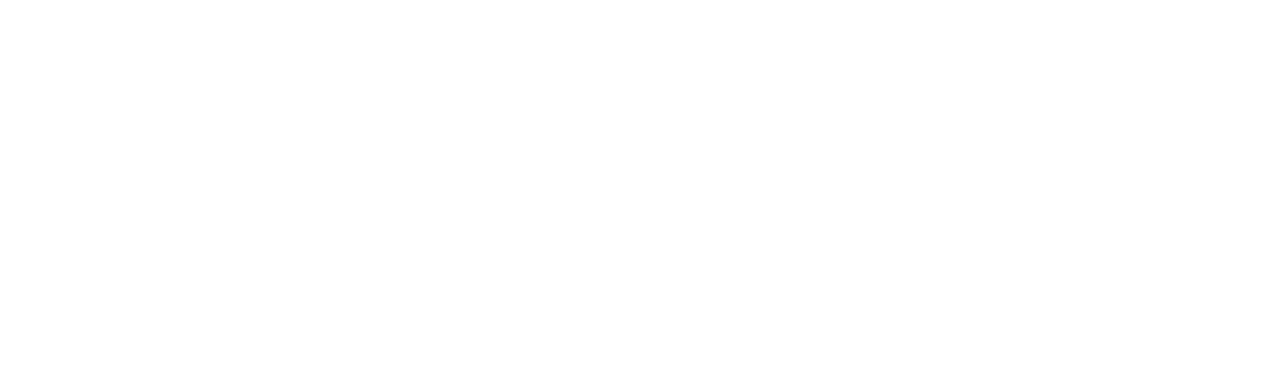
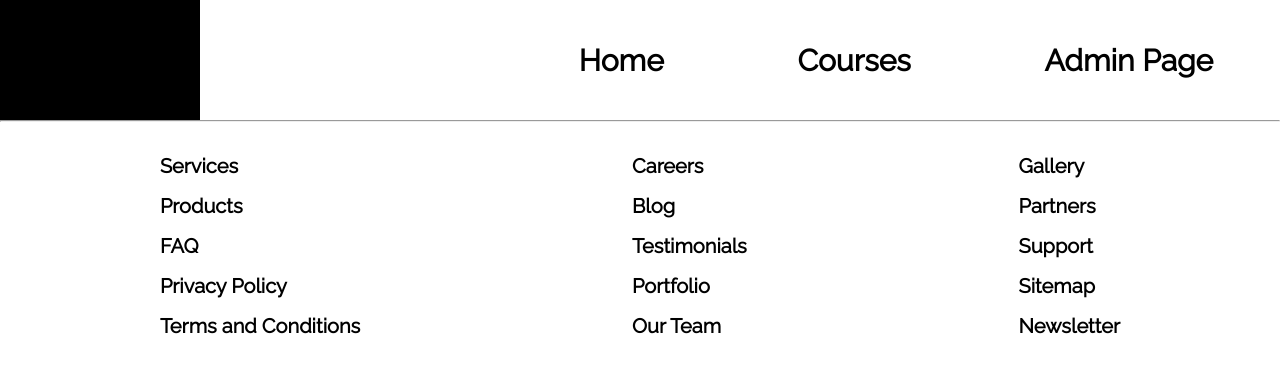
Before and after one commit to NitayElzur/Courses, a React (Vite) app: page / in a window 1280 px wide. Shown: the top 372 px of the page. Built offline with nearby package versions, Linux system fonts and the light colour scheme.

Commit message:
layout basic

```diff
--- a/index.html
+++ b/index.html
@@ -3,7 +3,7 @@
   <head>
     <meta charset="UTF-8" />
     <meta name="viewport" content="width=device-width, initial-scale=1.0" />
-    <title>Courses 4u</title>
+    <title>High Road</title>
   </head>
   <body>
     <div id="root"></div>
--- a/src/App.css
+++ b/src/App.css
@@ -6,3 +6,17 @@
     box-sizing: border-box;
     font-family: Raleway;
 }
+html, body, #root{
+    width: 100vw;
+    height: 100vh;
+}
+
+
+:root {
+    font-size: 20px;
+}
+
+a {
+    color: black;
+    text-decoration: none;
+}
--- a/src/Components/Layout/Layout.css
+++ b/src/Components/Layout/Layout.css
@@ -1,4 +1,106 @@
 #layoutMain {
+    height: 100%;
+    width: 100%;
+}
+
+#layoutHeader {
+    position: fixed;
+    top: 0;
+    width: 100%;
+    height: 15vh;
+    display: flex;
+    align-items: center;
+    justify-content: space-between;
+}
+
+#layoutContent {
+    position: absolute;
+    top: 15vh;
+    width: 100%;
+}
+
+#layoutLogo {
+    width: 200px;
+    height: 100%;
+    background-color: black;
+}
+
+#layoutLinks {
+    display: flex;
+    width: 60%;
+    justify-content: space-around;
+}
+
+.headerLink {
+    font-weight: bold;
+    font-size: 1.5rem;
+    position: relative;
+    transition: 0.5s;
+}
+
+.headerLink::after,
+.headerLink::before {
+    content: '';
+    position: absolute;
+    bottom: -3px;
+    height: 2px;
+    width: 0;
+    background-color: black;
+    opacity: 0;
+    transition: all 0.5s;
+
+}
+
+.headerLink::after {
+    left: 50%;
+}
+
+.headerLink::before {
+    right: 50%;
+}
+
+.headerLink:hover::before,
+.headerLink:hover::after {
+    width: 60%;
+    opacity: 1;
+}
+
+.headerLink:hover {
+    transform: scale(1.2);
+}
+
+#mobileLinks {
+    width: 20%;
+}
+
+#divLinks {
+    position: fixed;
+    top: 15vh;
+    right: 0;
     width: 100vw;
-    height: 10vh;
+    height: 60vh;
+    display: flex;
+    flex-direction: column;
+    justify-content: space-evenly;
+    align-items: center;
+    background-color: white;
+    z-index: 1;
 }
+
+.dummyLink {
+    font-weight: bold;
+}
+
+#footerLinks {
+    width: 100%;
+    display: flex;
+    justify-content: space-around;
+    padding: 3vh;
+}
+
+.footerColumnLink {
+    height: 25vh;
+    display: flex;
+    flex-direction: column;
+    justify-content: space-around;
+}
--- a/src/Components/Layout/Layout.jsx
+++ b/src/Components/Layout/Layout.jsx
@@ -1,9 +1,86 @@
+import { useEffect, useState } from 'react';
 import './Layout.css'
 import { Outlet, Link } from 'react-router-dom';
+import MobileButton from './MobileButton/MobileButton';
 function Layout() {
+    const [width, setWidth] = useState(0);
+    const [isMobile, setIsMobile] = useState(false);
+    const [isMenuOpen, setIsMenuOpen] = useState(false);
+    useEffect(() => {
+        window.innerWidth < 769 ? setIsMobile(true) : setIsMobile(false)
+        window.addEventListener('resize', () => { setWidth(window.innerWidth) })
+    }, [isMobile, width])
+    useEffect(() => {
+        isMenuOpen ? console.log('open') : console.log('close')
+    }, [isMenuOpen])
     return (
         <div id='layoutMain'>
+            <div id="layoutHeader">
+                <div id='layoutLogo'>
 
+                </div>
+                {isMobile ?
+                    <div id='mobileLinks'>
+                        <MobileButton isMenu={isMenuOpen} setMenu={setIsMenuOpen} />
+                    </div>
+                    :
+                    <div id="layoutLinks">
+                        <Link className='headerLink'>
+                            Home
+                        </Link>
+                        <Link className='headerLink'>
+                            Courses
+                        </Link>
+                        <Link className='headerLink'>
+                            Admin Page
+                        </Link>
+                    </div>
+
+                }
+            </div>
+            {isMenuOpen &&
+                            <div id="divLinks">
+                                <Link className='headerLink'>
+                                    Home
+                                </Link>
+                                <Link className='headerLink'>
+                                    Courses
+                                </Link>
+                                <Link className='headerLink'>
+                                    Admin Page
+                                </Link>
+                            </div>
+                        }
+            <div id="layoutContent">
+                <Outlet />
+                <hr />
+                <div id="layoutFooter">
+                    <div id="footerContact"></div>
+                    <div id="footerLinks">
+                        <div className="footerColumnLink">
+                            <div className="dummyLink">Services</div>
+                            <div className="dummyLink">Products</div>
+                            <div className="dummyLink">FAQ</div>
+                            <div className="dummyLink">Privacy Policy</div>
+                            <div className="dummyLink">Terms and Conditions</div>
+                        </div>
+                        <div className="footerColumnLink">
+                            <div className="dummyLink">Careers</div>
+                            <div className="dummyLink">Blog</div>
+                            <div className="dummyLink">Testimonials</div>
+                            <div className="dummyLink">Portfolio</div>
+                            <div className="dummyLink">Our Team</div>
+                        </div>
+                        <div className="footerColumnLink">
+                            <div className="dummyLink">Gallery</div>
+                            <div className="dummyLink">Partners</div>
+                            <div className="dummyLink">Support</div>
+                            <div className="dummyLink">Sitemap</div>
+                            <div className="dummyLink">Newsletter</div>
+                        </div>
+                    </div>
+                </div>
+            </div>
         </div>
     )
 }
--- /dev/null
+++ b/src/Components/Layout/MobileButton/MobileButton.css
@@ -0,0 +1,59 @@
+.burger {
+    position: relative;
+    width: 40px;
+    height: 30px;
+    background: transparent;
+    cursor: pointer;
+    display: block;
+  }
+
+  .burger input {
+    display: none;
+  }
+
+  .burger span {
+    display: block;
+    position: absolute;
+    height: 4px;
+    width: 100%;
+    background: black;
+    border-radius: 9px;
+    opacity: 1;
+    left: 0;
+    transform: rotate(0deg);
+    transition: .25s ease-in-out;
+  }
+
+  .burger span:nth-of-type(1) {
+    top: 0px;
+    transform-origin: left center;
+  }
+
+  .burger span:nth-of-type(2) {
+    top: 50%;
+    transform: translateY(-50%);
+    transform-origin: left center;
+  }
+
+  .burger span:nth-of-type(3) {
+    top: 100%;
+    transform-origin: left center;
+    transform: translateY(-100%);
+  }
+
+  .burger input:checked ~ span:nth-of-type(1) {
+    transform: rotate(45deg);
+    top: 0px;
+    left: 5px;
+  }
+
+  .burger input:checked ~ span:nth-of-type(2) {
+    width: 0%;
+    opacity: 0;
+  }
+
+  .burger input:checked ~ span:nth-of-type(3) {
+    transform: rotate(-45deg);
+    top: 28px;
+    left: 5px;
+  }
--- /dev/null
+++ b/src/Components/Layout/MobileButton/MobileButton.jsx
@@ -0,0 +1,12 @@
+import './MobileButton.css'
+function MobileButton({isMenu, setMenu}) {
+    return (
+        <label className="burger" htmlFor="burger">
+            <input type="checkbox" onChange={(e) => setMenu(e.target.checked)} id="burger"/>
+                <span></span>
+                <span></span>
+                <span></span>
+        </label>
+    )
+}
+export default MobileButton;
```
